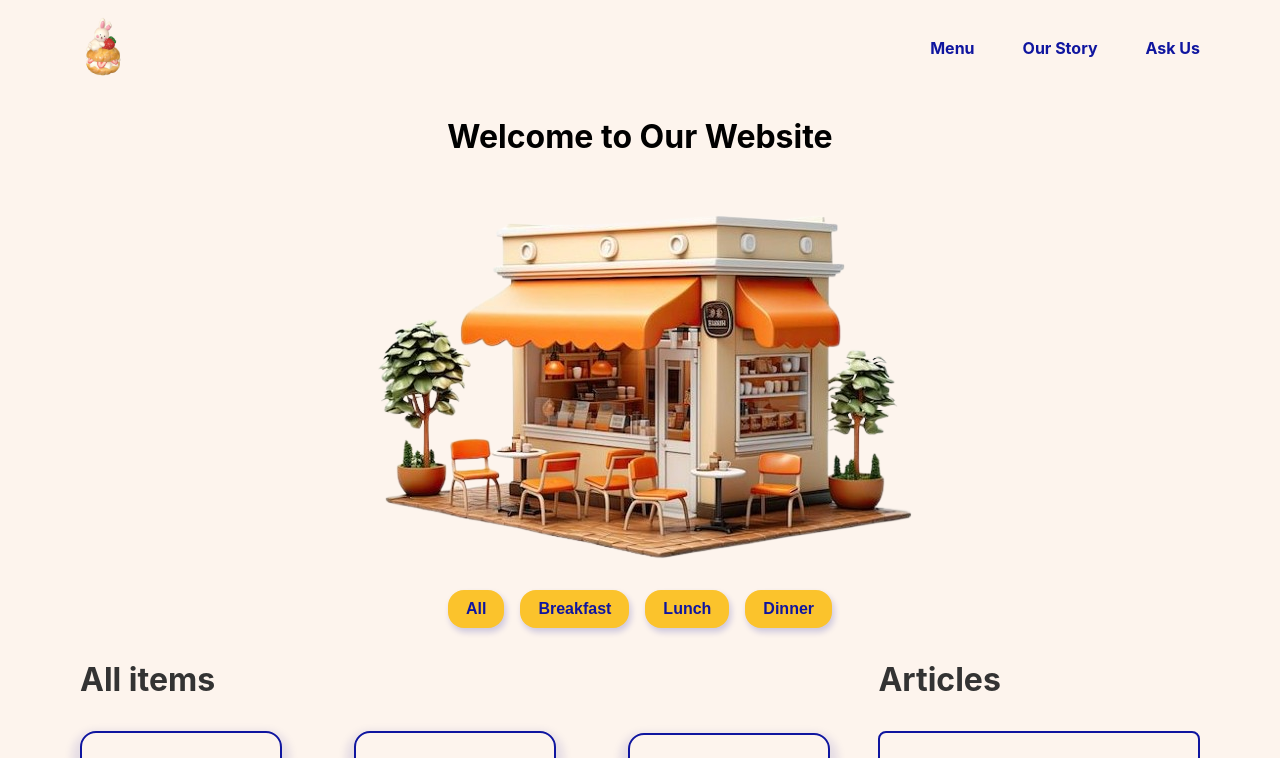
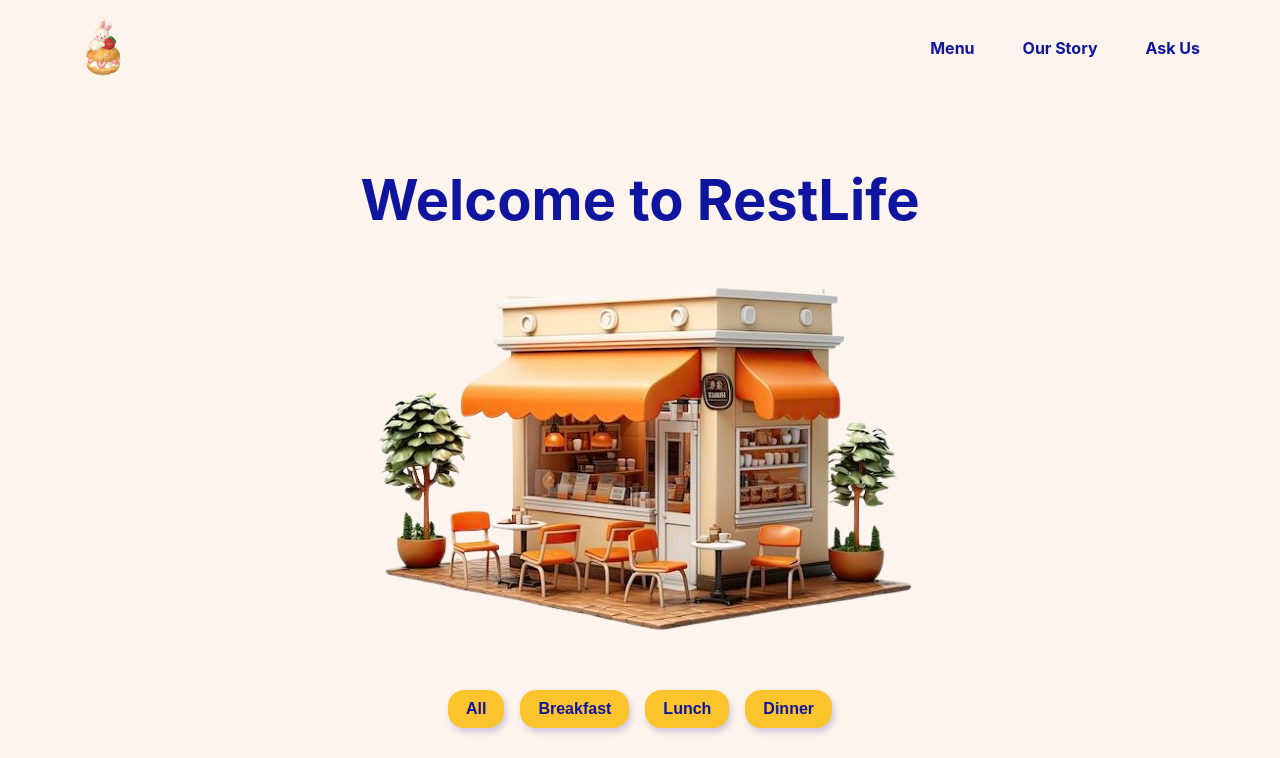
Before and after one commit to hibahdesu/MenuWebsite, a React (Create React App) app: page / in a window 1280 px wide. Shown: the top 758 px of the page. Built offline with nearby package versions, Linux system fonts and the light colour scheme.

Commit message:
Update the style of hero section

```diff
--- a/src/Hero.css
+++ b/src/Hero.css
@@ -1,6 +1,19 @@
+.hero {
+    display: flex;
+    flex-direction: column;
+    align-items: center;
+    justify-content: center;
+    padding: 2rem;
+}
+
+.hero-title {
+    font-size: 3.5rem;
+    color: #0f159f;
+    margin-bottom: 1rem;
+}
+
 .image {
     max-width: 100%;
     height: auto;
-
     padding: 0.5rem;
 }
--- a/src/Hero.jsx
+++ b/src/Hero.jsx
@@ -4,7 +4,7 @@ import './Hero.css';
 export default function Hero() {
     return (
         <div className="hero">
-            <h1>Welcome to Our Website</h1>
+            <h1 className='hero-title'>Welcome to RestLife</h1>
             <img src="./images/hero.png" alt="Hero" className="hero-image" />
         </div>
     );
```
